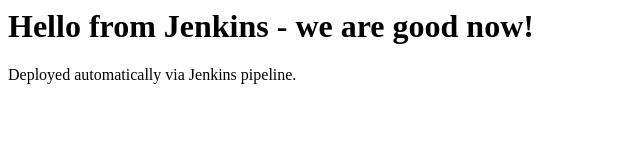
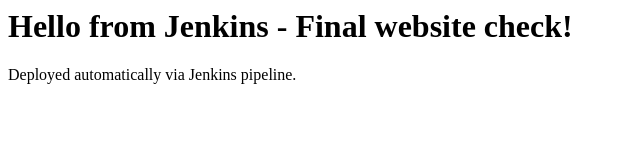
Before and after one commit to laksh70997-bot/my-apache-site, a plain HTML site: page index.html in a window 1280 px wide. Shown: the whole page, without its empty margins (0-640 px from the left). Drawn offline with Linux system fonts and the light colour scheme.

Commit message:
Update index.html

```diff
--- a/index.html
+++ b/index.html
@@ -3,7 +3,7 @@
     <title>My Apache Site</title>
   </head>
   <body>
-    <h1>Hello from Jenkins - we are good now!</h1>
+    <h1>Hello from Jenkins - Final website check!</h1>
     <p>Deployed automatically via Jenkins pipeline.</p>
   </body>
 </html>
```
